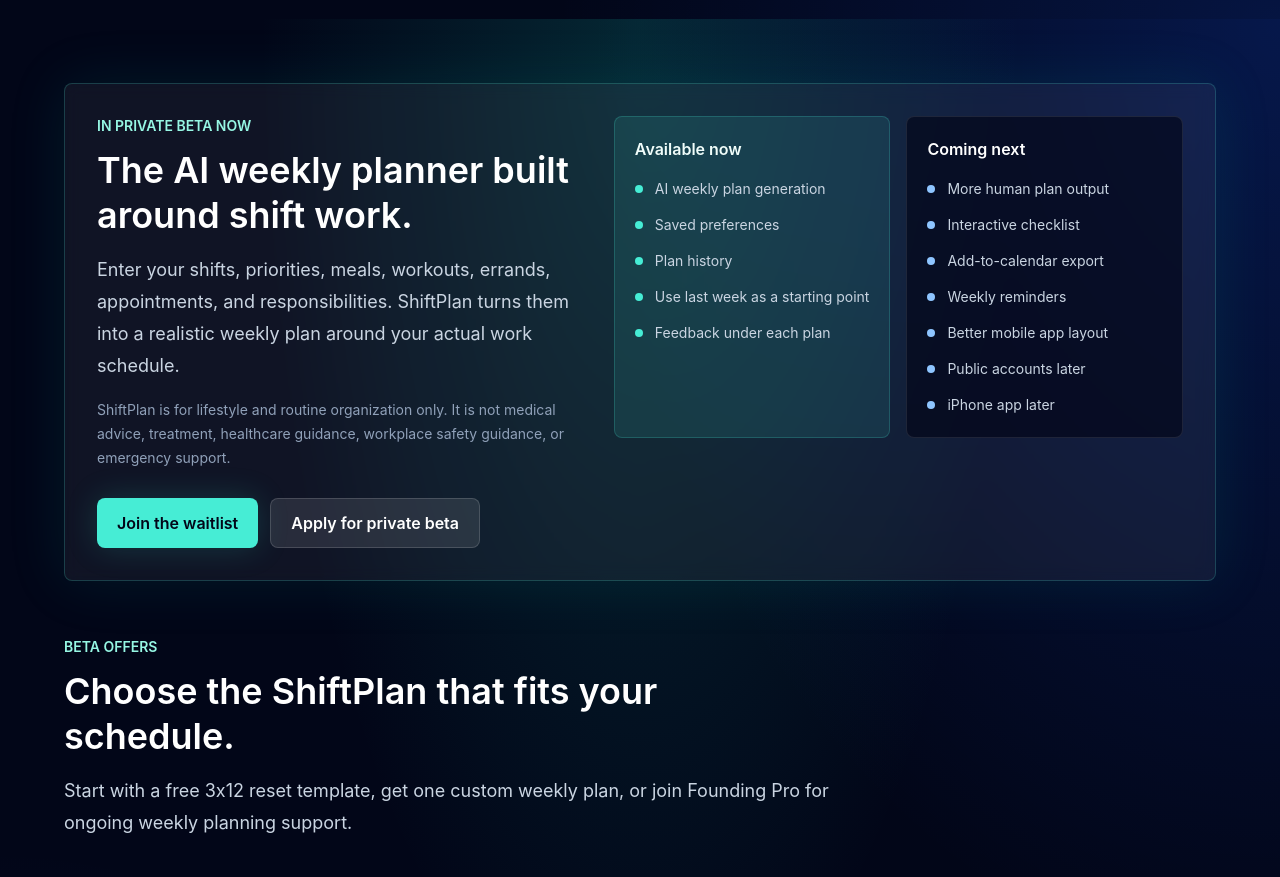
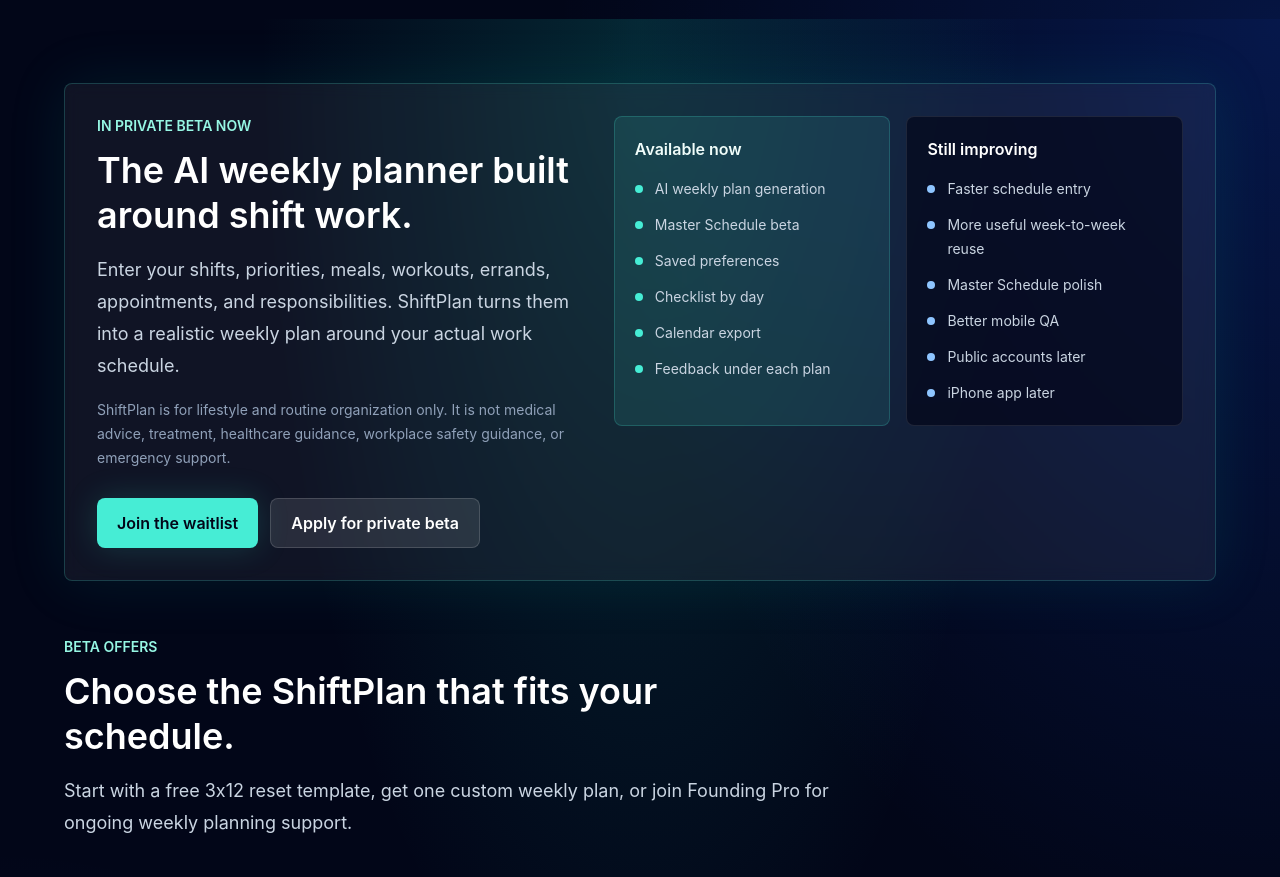
Before and after one commit to evandtaylor/steadyplan-health, a Next.js app: page / in a window 1280 px wide. Shown: the part 4200-5077 px from the top of the page. Built offline with nearby package versions, Linux system fonts and the light colour scheme.

Commit message:
Simplify ShiftPlan public site messaging

```diff
--- a/src/app/page.tsx
+++ b/src/app/page.tsx
@@ -66,18 +66,18 @@ const appSignals = [
 
 const appBetaFeatures = [
   "AI weekly plan generation",
+  "Master Schedule beta",
   "Saved preferences",
-  "Plan history",
-  "Use last week as a starting point",
+  "Checklist by day",
+  "Calendar export",
   "Feedback under each plan",
 ];
 
 const comingNextFeatures = [
-  "More human plan output",
-  "Interactive checklist",
-  "Add-to-calendar export",
-  "Weekly reminders",
-  "Better mobile app layout",
+  "Faster schedule entry",
+  "More useful week-to-week reuse",
+  "Master Schedule polish",
+  "Better mobile QA",
   "Public accounts later",
   "iPhone app later",
 ];
@@ -425,7 +425,7 @@ export default function Home() {
                 </ul>
               </div>
               <div className="rounded-lg border border-white/10 bg-slate-950/65 p-5">
-                <h3 className="font-semibold text-white">Coming next</h3>
+                <h3 className="font-semibold text-white">Still improving</h3>
                 <ul className="mt-4 space-y-3 text-sm leading-6 text-slate-300">
                   {comingNextFeatures.map((feature) => (
                     <li key={feature} className="flex gap-3">
```
